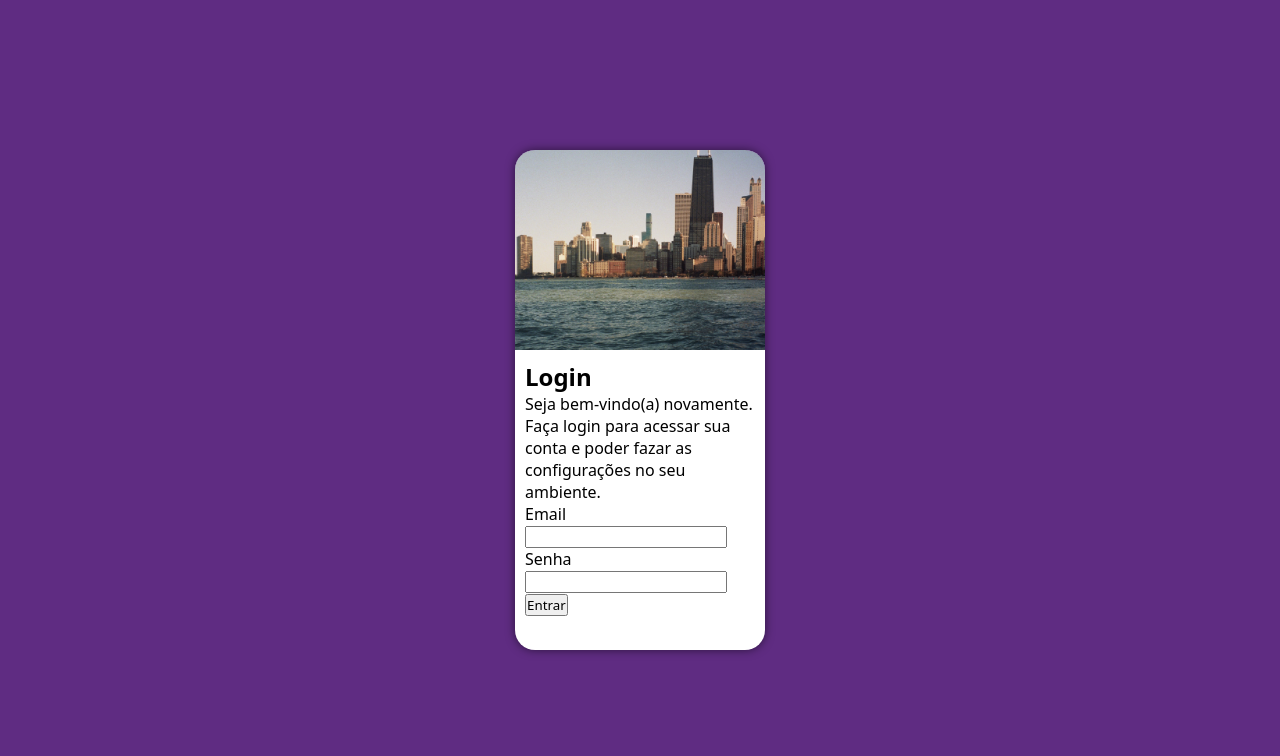
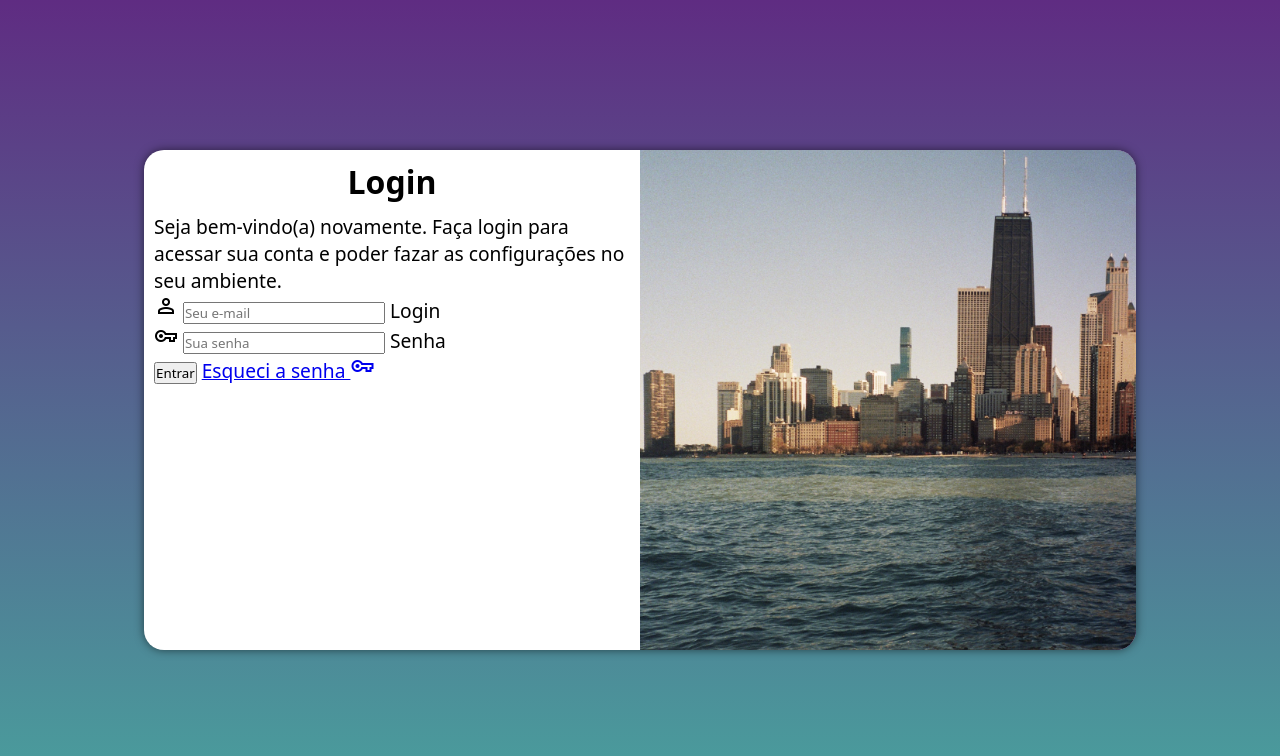
Before and after one commit to RyandeSouzaAraujo/projeto-login, a plain HTML site: page index.html in a window 1280 px wide. Drawn offline with nearby package versions, Linux system fonts and the light colour scheme.

Commit message:
Ajustes do Media Query e do Formulário

```diff
--- a/estilos/media.css
+++ b/estilos/media.css
@@ -1 +1,43 @@
 @charset "UTF-8";
+@media  screen and (min-width: 678px) and (max-width: 992px){
+    body{
+        background-image: linear-gradient(to top, #49a09d, #5f2c82);
+    }
+    section#login{
+        width: 80vw;
+    }
+    section#login > div#imagen{
+        float: left;
+        width: 30%;
+        height: 100%;
+    }
+    section#login > div#form{
+        float: right;
+        width: 70%;
+        height: 100%;
+    }
+}
+@media  screen and (min-width: 992px) {
+    body{
+        background-image: linear-gradient(to top, #49a09d, #5f2c82);}
+    section#login{
+        width: 992px;
+
+    }
+    section#login > div#imagen{
+        float: right;
+        width: 50%;
+        height: 100%;
+    }
+    section#login > div#form{
+        float: left;
+        width: 50%;
+        height: 100%;
+    }
+    div#form h1{
+        font-size: 2em;
+    }
+    div#form p{
+        font-size: 1.2em;
+    }
+}
--- a/estilos/style.css
+++ b/estilos/style.css
@@ -28,6 +28,8 @@ section#login{
     border-radius: 20px;
     overflow: hidden;
     box-shadow: 0px 0px 10px rgba(0, 0, 0, 0.548);
+    transition: width 0.3s, height 0.3s;
+    transition-timing-function: ease;
 }
 section#login > div#imagen{
     display: block;
@@ -36,5 +38,13 @@ section#login > div#imagen{
     height: 200px;
 }
 section#login > div#form{
+    display: block;
     padding: 10px;
 }
+div#form h1{
+    text-align: center;
+    margin-bottom: 10px;
+}
+div#form p{
+    font-size: 0.8em;
+}
--- a/index.html
+++ b/index.html
@@ -7,6 +7,7 @@
     <title>Login</title>
     <link rel="stylesheet" href="estilos/style.css" media="all">
     <link rel="stylesheet" href="estilos/media.css">
+    <link rel="stylesheet" href="https://fonts.googleapis.com/css2?family=Material+Symbols+Outlined:opsz,wght,FILL,GRAD@48,400,0,0" />
 </head>
 <body>
     <main>
@@ -18,16 +19,27 @@
                 <h1>Login</h1>
                 <p>Seja bem-vindo(a) novamente. Faça login para acessar sua conta e poder fazar as configurações no seu ambiente.</p>
                 <form action="login.php" method="post" autocomplete="on">
-                    <p>
-                        <label for="iemail">Email</label>
-                        <input type="email" name="email" id="iemail" autocomplete="email">
-                    </p>
-                    <p>
-                        <label for="isenha">Senha</label>
-                        <input type="password" name="senha" id="isenha" autocomplete="current-password">
-                    </p>
+                    <div id="campo">
+                        <p>
+                            <span class="material-symbols-outlined">
+                                person
+                                </span>
+                            <input type="email" name="email" id="iemail" autocomplete="email" placeholder="Seu e-mail" required maxlength="30">
+                            <label for="iemail">Login</label>
+                        </p>
+                    </div>
+                    <div id="campo">
+                        <p>
+                            <span class="material-symbols-outlined">
+                                vpn_key
+                                </span>
+                            <input type="password" name="senha" id="isenha" autocomplete="current-password" placeholder="Sua senha"  required minlength="8" maxlength="20">
+                            <label for="isenha">Senha</label>
+                        </p>
+                    </div>
                     <p>
                         <input type="submit" value="Entrar">
+                        <a href="@">  Esqueci a senha <span class="material-symbols-outlined"> vpn_key </span> </a>
                     </p>
                 </form>
             </div>
```
